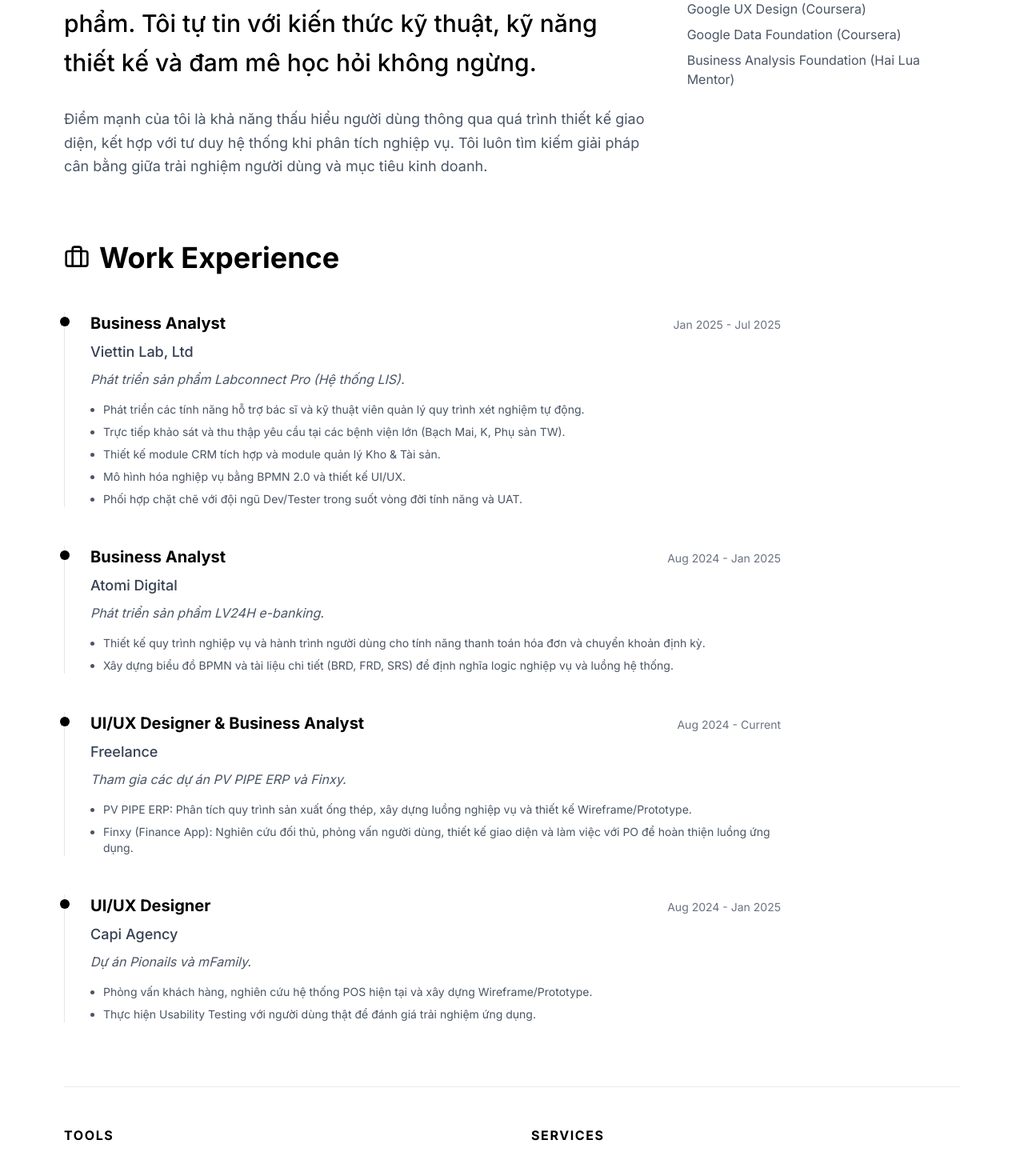
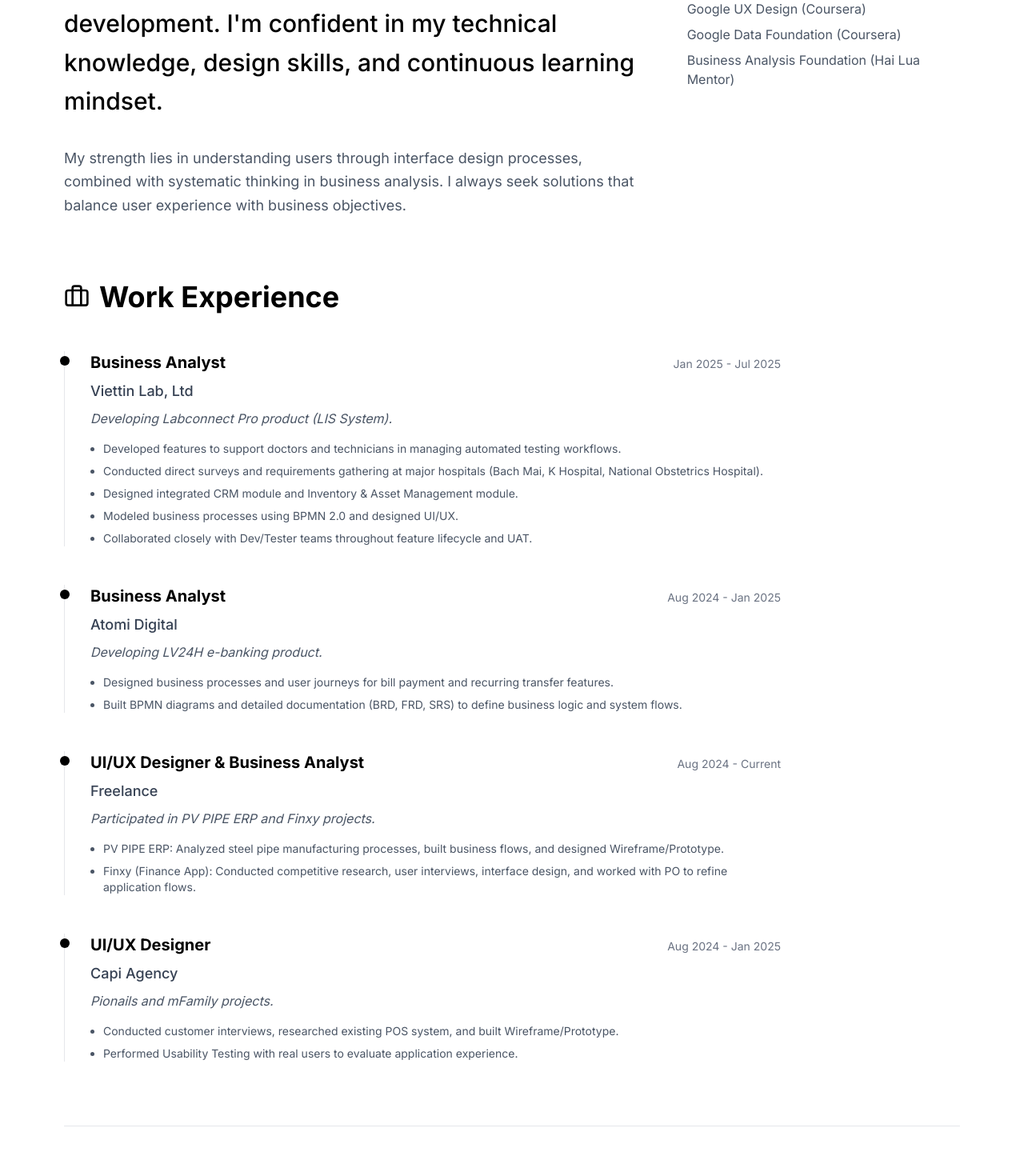
Before and after one commit to honglinh281/liam_portfolio_2025, a Next.js app: page /about in a window 1280 px wide. Shown: the part 563-2018 px from the top of the page at 80% size. Built offline with nearby package versions, Linux system fonts and the light colour scheme.

Commit message:
Translate all content to English and update project information

```diff
--- a/src/app/about/page.tsx
+++ b/src/app/about/page.tsx
@@ -45,10 +45,10 @@ export default function About() {
               {DATA.personal.fullBio}
             </p>
             <p className="reveal-el text-lg text-gray-600 leading-relaxed">
-              Điểm mạnh của tôi là khả năng thấu hiểu người dùng thông qua quá
-              trình thiết kế giao diện, kết hợp với tư duy hệ thống khi phân
-              tích nghiệp vụ. Tôi luôn tìm kiếm giải pháp cân bằng giữa trải
-              nghiệm người dùng và mục tiêu kinh doanh.
+              My strength lies in understanding users through interface design
+              processes, combined with systematic thinking in business analysis.
+              I always seek solutions that balance user experience with business
+              objectives.
             </p>
           </div>
 
--- a/src/app/blog/page.tsx
+++ b/src/app/blog/page.tsx
@@ -40,8 +40,8 @@ export default function Blog() {
           Journal
         </h1>
         <p className="mt-4 text-xl text-gray-500 max-w-2xl">
-          Chia sẻ kiến thức về Business Analysis, UX Design và những bài học từ
-          các dự án thực tế.
+          Sharing knowledge about Business Analysis, UX Design, and lessons from
+          real projects.
         </p>
       </div>
       <div className="flex flex-col">
--- a/src/app/page.tsx
+++ b/src/app/page.tsx
@@ -217,8 +217,8 @@ export default function Home() {
               About Me
             </h2>
             <div className="home-about-text text-3xl md:text-5xl font-medium leading-tight tracking-tight mb-8">
-              Cử nhân CNTT với 2 năm kinh nghiệm UI/UX Design, hiện đang tập
-              trung vào Business Analysis.
+              IT graduate with 2 years of UI/UX Design experience, currently
+              focusing on Business Analysis.
             </div>
             <Link
               href="/about"
@@ -229,10 +229,10 @@ export default function Home() {
           </div>
           <div className="flex flex-col justify-end space-y-8">
             <p className="home-about-text text-lg text-gray-400 leading-relaxed">
-              Tôi có kinh nghiệm thực tế qua nhiều dự án đa dạng như e-CRM, ERP,
-              Booking App và Hệ thống LIS y tế. Điểm mạnh của tôi là khả năng
-              thấu hiểu người dùng thông qua quá trình thiết kế giao diện, kết
-              hợp với tư duy hệ thống khi phân tích nghiệp vụ.
+              I have practical experience through diverse projects such as
+              e-CRM, ERP, Booking Apps, and Healthcare LIS systems. My strength
+              lies in understanding users through interface design, combined
+              with systematic thinking in business analysis.
             </p>
             <div className="home-about-text grid grid-cols-2 gap-8 text-sm font-mono text-gray-500 pt-8 border-t border-gray-800">
               <div>
--- a/src/data/index.ts
+++ b/src/data/index.ts
@@ -1,3 +1,4 @@
+import { link } from "fs";
 import { Linkedin, Mail, Phone } from "lucide-react";
 
 export const DATA = {
@@ -10,50 +11,50 @@ export const DATA = {
     linkedin: "https://www.linkedin.com/in/vhlinh28",
     bio: "Transitioning from UI/UX Designer to Business Analyst with the goal of becoming a Product Owner within 3-5 years. I combine aesthetic thinking with sharp business analysis to create effective digital solutions.",
     fullBio:
-      "Tốt nghiệp chuyên ngành CNTT và có 2 năm kinh nghiệm làm UI/UX Designer, tôi đã tham gia nhiều dự án đa dạng như e-CRM, ERP, và Booking App. Gần đây, tôi chuyển hướng sang Business Analyst để có cái nhìn toàn diện hơn về phát triển sản phẩm. Tôi tự tin với kiến thức kỹ thuật, kỹ năng thiết kế và đam mê học hỏi không ngừng.",
+      "IT graduate with 2 years of experience as a UI/UX Designer, I've participated in diverse projects including e-CRM, ERP, and Booking Apps. Recently, I transitioned to Business Analysis to gain a more comprehensive view of product development. I'm confident in my technical knowledge, design skills, and continuous learning mindset.",
   },
   experience: [
     {
       company: "Viettin Lab, Ltd",
       role: "Business Analyst",
       period: "Jan 2025 - Jul 2025",
-      description: "Phát triển sản phẩm Labconnect Pro (Hệ thống LIS).",
+      description: "Developing Labconnect Pro product (LIS System).",
       details: [
-        "Phát triển các tính năng hỗ trợ bác sĩ và kỹ thuật viên quản lý quy trình xét nghiệm tự động.",
-        "Trực tiếp khảo sát và thu thập yêu cầu tại các bệnh viện lớn (Bạch Mai, K, Phụ sản TW).",
-        "Thiết kế module CRM tích hợp và module quản lý Kho & Tài sản.",
-        "Mô hình hóa nghiệp vụ bằng BPMN 2.0 và thiết kế UI/UX.",
-        "Phối hợp chặt chẽ với đội ngũ Dev/Tester trong suốt vòng đời tính năng và UAT.",
+        "Developed features to support doctors and technicians in managing automated testing workflows.",
+        "Conducted direct surveys and requirements gathering at major hospitals (Bach Mai, K Hospital, National Obstetrics Hospital).",
+        "Designed integrated CRM module and Inventory & Asset Management module.",
+        "Modeled business processes using BPMN 2.0 and designed UI/UX.",
+        "Collaborated closely with Dev/Tester teams throughout feature lifecycle and UAT.",
       ],
     },
     {
       company: "Atomi Digital",
       role: "Business Analyst",
       period: "Aug 2024 - Jan 2025",
-      description: "Phát triển sản phẩm LV24H e-banking.",
+      description: "Developing LV24H e-banking product.",
       details: [
-        "Thiết kế quy trình nghiệp vụ và hành trình người dùng cho tính năng thanh toán hóa đơn và chuyển khoản định kỳ.",
-        "Xây dựng biểu đồ BPMN và tài liệu chi tiết (BRD, FRD, SRS) để định nghĩa logic nghiệp vụ và luồng hệ thống.",
+        "Designed business processes and user journeys for bill payment and recurring transfer features.",
+        "Built BPMN diagrams and detailed documentation (BRD, FRD, SRS) to define business logic and system flows.",
       ],
     },
     {
       company: "Freelance",
       role: "UI/UX Designer & Business Analyst",
       period: "Aug 2024 - Current",
-      description: "Tham gia các dự án PV PIPE ERP và Finxy.",
+      description: "Participated in PV PIPE ERP and Finxy projects.",
       details: [
-        "PV PIPE ERP: Phân tích quy trình sản xuất ống thép, xây dựng luồng nghiệp vụ và thiết kế Wireframe/Prototype.",
-        "Finxy (Finance App): Nghiên cứu đối thủ, phỏng vấn người dùng, thiết kế giao diện và làm việc với PO để hoàn thiện luồng ứng dụng.",
+        "PV PIPE ERP: Analyzed steel pipe manufacturing processes, built business flows, and designed Wireframe/Prototype.",
+        "Finxy (Finance App): Conducted competitive research, user interviews, interface design, and worked with PO to refine application flows.",
       ],
     },
     {
       company: "Capi Agency",
       role: "UI/UX Designer",
       period: "Aug 2024 - Jan 2025",
-      description: "Dự án Pionails và mFamily.",
+      description: "Pionails and mFamily projects.",
       details: [
-        "Phỏng vấn khách hàng, nghiên cứu hệ thống POS hiện tại và xây dựng Wireframe/Prototype.",
-        "Thực hiện Usability Testing với người dùng thật để đánh giá trải nghiệm ứng dụng.",
+        "Conducted customer interviews, researched existing POS system, and built Wireframe/Prototype.",
+        "Performed Usability Testing with real users to evaluate application experience.",
       ],
     },
   ],
@@ -76,8 +77,9 @@ export const DATA = {
       category: "LIS / Healthcare",
       year: "2025",
       description:
-        "Hệ thống quản lý thông tin phòng xét nghiệm (LIS). Phát triển tính năng quản lý mẫu, tích hợp CRM và module quản lý kho & tài sản.",
+        "Laboratory Information System (LIS). Developed sample management features, integrated CRM, and inventory & asset management module.",
       company: "Viettin Lab, Ltd",
+      link: "https://tree-chicory-cc4.notion.site/Labconnect-Pro-LIS-2e2590acf19e8079be52ec71640963f2?source=copy_link",
     },
     {
       id: 2,
@@ -85,8 +87,9 @@ export const DATA = {
       category: "Fintech / Banking",
       year: "2024",
       description:
-        "Ứng dụng ngân hàng số. Thiết kế quy trình nghiệp vụ (BPMN) và hành trình người dùng cho tính năng thanh toán hóa đơn và chuyển khoản định kỳ.",
+        "Digital banking application. Designed business processes (BPMN) and user journeys for bill payment and recurring transfer features.",
       company: "Atomi Digital",
+      link: "https://tree-chicory-cc4.notion.site/LV24H-E-banking-0121422b26864161a6b6c2101911245f?source=copy_link",
     },
     {
       id: 3,
@@ -94,57 +97,79 @@ export const DATA = {
       category: "ERP / Manufacturing",
       year: "2024",
       description:
-        "Hệ thống ERP quản lý sản xuất ống thép. Phân tích quy trình sản xuất, xây dựng luồng nghiệp vụ và thiết kế Wireframe/Prototype.",
-      company: "Freelance",
+        "ERP system for steel pipe manufacturing management. Analyzed production processes, built business flows, and designed Wireframe/Prototype.",
+      company: "PV Pipe - Petro Viet Nam",
+      link: "https://tree-chicory-cc4.notion.site/PV-PIPE-ERP-2e2590acf19e8079be52ec71640963f2?source=copy_link",
     },
     {
       id: 4,
-      title: "Finxy & Pionails",
-      category: "Personal Finance & POS",
+      title: "Finxy - Personal Finance Management",
+      category: "Fintech",
       year: "2024",
       description:
-        "Ứng dụng quản lý tài chính cá nhân và hệ thống POS. Nghiên cứu đối thủ, phỏng vấn người dùng và thiết kế giao diện UI/UX.",
-      company: "Freelance / Capi Agency",
+        "Personal finance management app. Conducted competitive research, user interviews, and UI/UX design.",
+      company: "Freelance",
+      link: "https://tree-chicory-cc4.notion.site/Finxy-2e2590acf19e8079be52ec71640963f2?source=copy_link",
+    },
+    {
+      id: 5,
+      title: "Pionails POS & Mobile app",
+      category: "POS / Booking",
+      year: "2023",
+      description:
+        "Spa booking mobile app and POS system. Conducted competitive research, user interviews, and UI/UX design.",
+      company: "Pionails",
+      link: "https://tree-chicory-cc4.notion.site/Finxy-2e2590acf19e8079be52ec71640963f2?source=copy_link",
+    },
+    {
+      id: 6,
+      title: "Icann IELTS",
+      category: "Education",
+      year: "2025",
+      description:
+        "An OMO-powered educational platform connecting global users. Features gamified learning paths and a flexible infrastructure that bridges the gap between online and offline classrooms.",
+      company: "Galaxy Education",
+      link: "https://tree-chicory-cc4.notion.site/Finxy-2e2590acf19e8079be52ec71640963f2?source=copy_link",
     },
   ],
   blog: [
     {
       id: 1,
-      title: "Chuyển đổi từ UI/UX Designer sang Business Analyst",
+      title: "Transitioning from UI/UX Designer to Business Analyst",
       date: "Oct 12, 2024",
       category: "Career",
       excerpt:
-        "Hành trình thay đổi tư duy từ 'đẹp' sang 'đúng' và cách kỹ năng thiết kế hỗ trợ đắc lực cho công việc phân tích nghiệp vụ.",
+        "The journey of shifting mindset from 'beautiful' to 'correct' and how design skills powerfully support business analysis work.",
       image:
         "https://images.unsplash.com/photo-1517048676732-d65bc937f952?q=80&w=2070&auto=format&fit=crop",
     },
     {
       id: 2,
-      title: "Tầm quan trọng của BPMN 2.0 trong quy trình phát triển phần mềm",
+      title: "The Importance of BPMN 2.0 in Software Development Process",
       date: "Sep 28, 2024",
       category: "Knowledge",
       excerpt:
-        "Tại sao việc mô hình hóa quy trình nghiệp vụ lại quan trọng? Cách sử dụng BPMN để giao tiếp hiệu quả giữa Stakeholders và Dev team.",
+        "Why is business process modeling important? How to use BPMN for effective communication between Stakeholders and Dev team.",
       image:
         "https://images.unsplash.com/photo-1531403009284-440f080d1e12?q=80&w=2070&auto=format&fit=crop",
     },
     {
       id: 3,
-      title: "Case Study: Tối ưu hóa trải nghiệm người dùng cho hệ thống LIS",
+      title: "Case Study: Optimizing User Experience for LIS System",
       date: "Aug 15, 2024",
       category: "Case Study",
       excerpt:
-        "Những bài học rút ra khi thiết kế giao diện cho bác sĩ và kỹ thuật viên phòng xét nghiệm tại các bệnh viện lớn.",
+        "Lessons learned from designing interfaces for doctors and lab technicians at major hospitals.",
       image:
         "https://images.unsplash.com/photo-1576091160399-112ba8d25d1d?q=80&w=2070&auto=format&fit=crop",
     },
     {
       id: 4,
-      title: "Kỹ năng 'Elicitation' - Nghệ thuật khơi gợi yêu cầu",
+      title: "Elicitation Skills - The Art of Requirements Gathering",
       date: "Jul 05, 2024",
       category: "Skills",
       excerpt:
-        "Làm thế nào để đặt câu hỏi đúng và thấu hiểu những nỗi đau (pain points) thực sự của người dùng thay vì chỉ nghe những gì họ muốn.",
+        "How to ask the right questions and truly understand users' pain points instead of just hearing what they want.",
       image:
         "https://images.unsplash.com/photo-1552664730-d307ca884978?q=80&w=2070&auto=format&fit=crop",
     },
```
Also changed, not shown: src/app/layout.tsx (+1 -11 lines).
